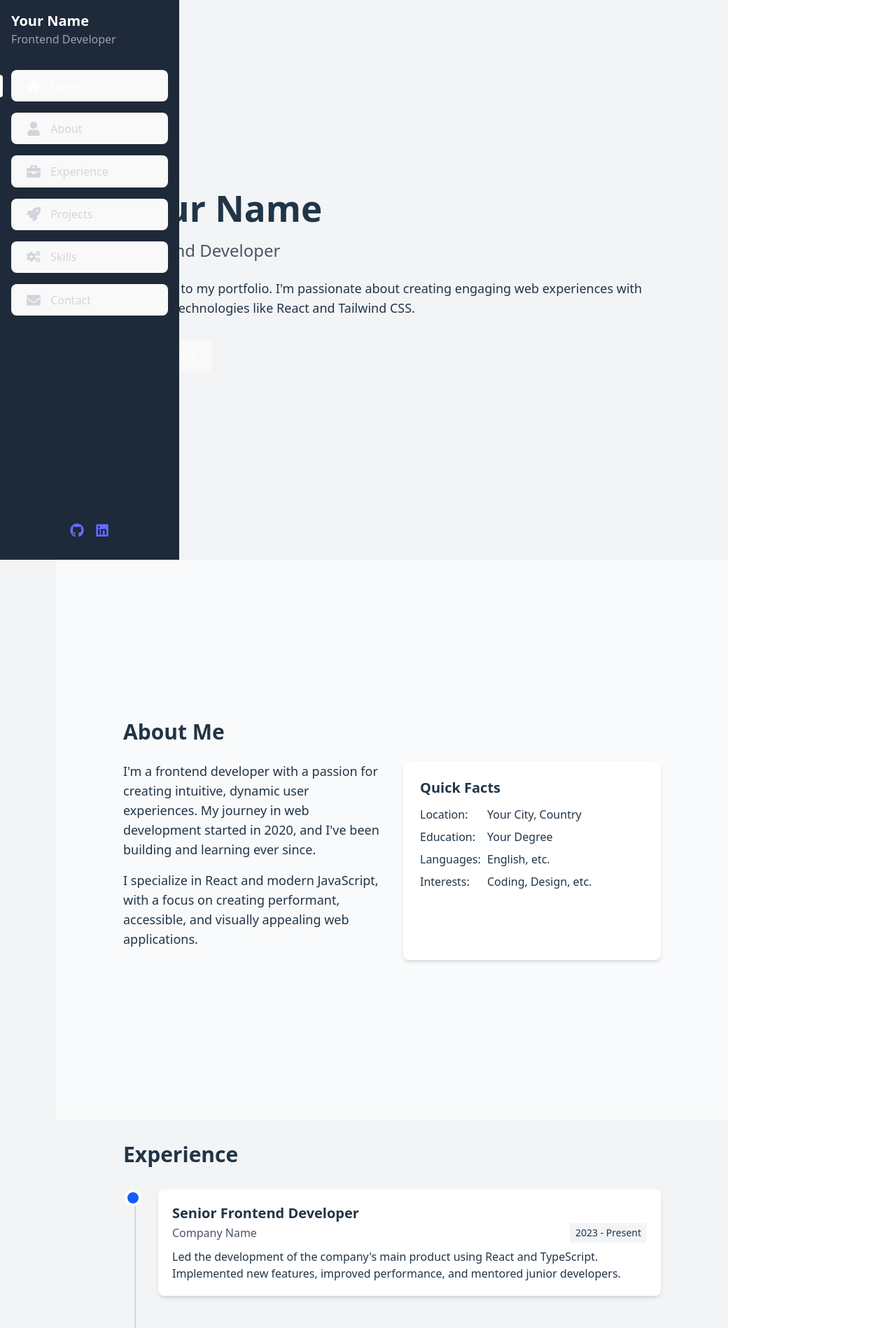
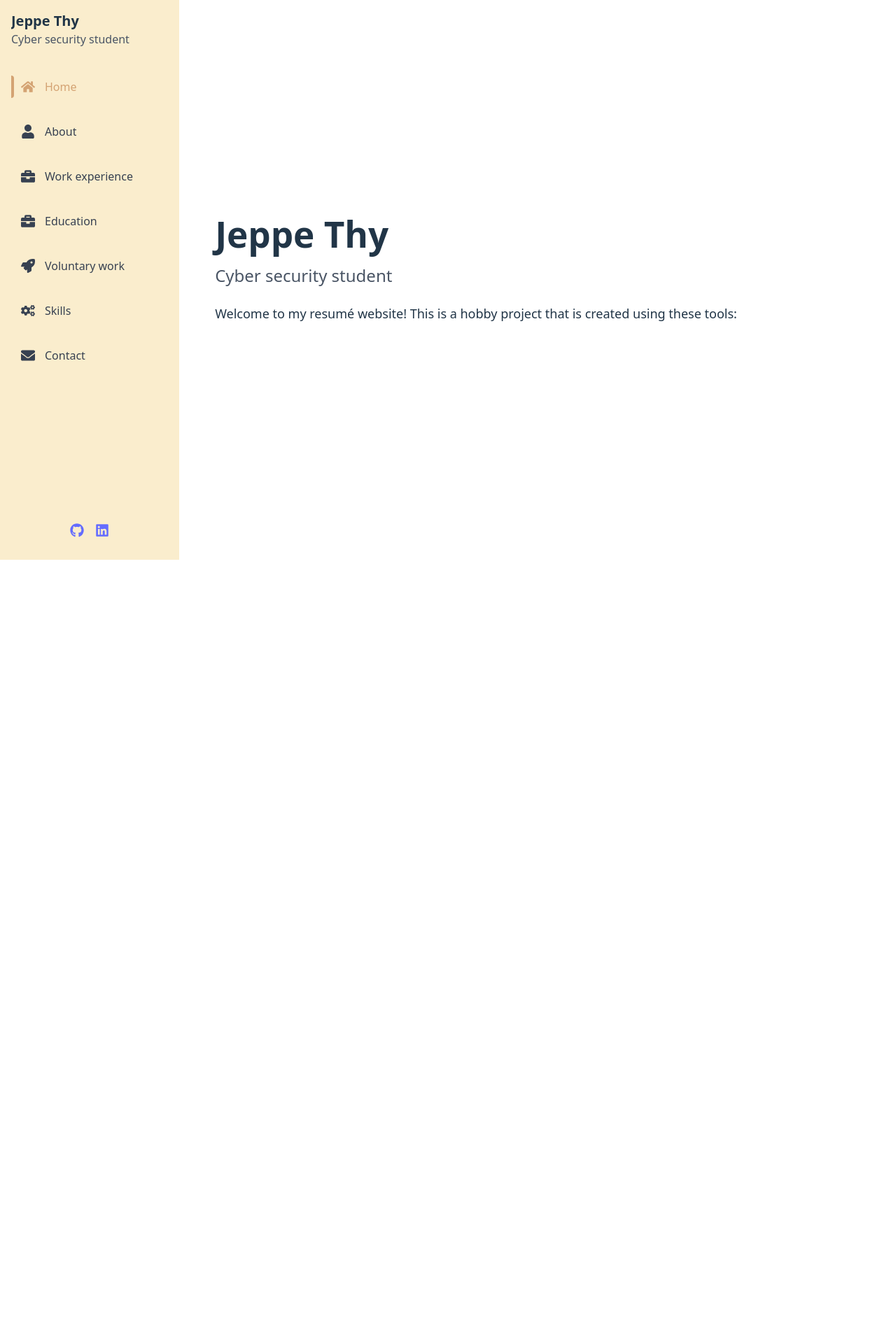
Before and after one commit to jeppete/CV-website, a React (Vite) app: page / in a window 1280 px wide. Shown: the top 1898 px of the page at 70% size. After the commit the page ends 800 px from the top, so only its background shows below. Built offline with nearby package versions, Linux system fonts and the light colour scheme.

Commit message:
changed appearence

```diff
--- a/src/App.jsx
+++ b/src/App.jsx
@@ -8,7 +8,7 @@ function App() {
     <Router>
       <MainLayout>
         <HomePage />
-      </MainLayout>
+      //</MainLayout>
     </Router>
   );
 }
--- /dev/null
+++ b/src/components/sidebar.css
@@ -0,0 +1,126 @@
+/* src/components/Sidebar.css */
+.sidebar {
+    height: 100vh;
+    position: fixed;
+    left: 0;
+    top: 0;
+    padding: 1rem;
+    transition: all 0.3s;
+    z-index: 10;
+    background-color: #faedcd;
+    opacity: 50%;
+  }
+
+  .sidebar-expanded {
+    width: 16rem; /* w-64 */
+    opacity: 100%;
+  }
+
+  .sidebar-collapsed {
+    width: 5rem; /* w-20 */
+  }
+
+  .header {
+    margin-bottom: 2rem;
+    overflow: hidden;
+    transition: opacity 0.3s;
+  }
+
+  .header-visible {
+    opacity: 100;
+  }
+
+  .header-hidden {
+    opacity: 0;
+  }
+
+  .nav-list {
+    display: flex;
+    flex-direction: column;
+    gap: 1rem;
+  }
+
+  .nav-button {
+    display: flex;
+    align-items: center;
+    padding: 0.75rem;
+    transition: color 0.3s;
+    width: 100%;
+    text-align: left;
+    background: transparent;
+    border: none;
+    position: relative;
+  }
+
+  .nav-button-active {
+    color: #d4a373
+  }
+
+  .nav-button-inactive {
+    color: #374151; /* gray-700 */
+  }
+
+  .nav-button-inactive:hover {
+    color: #1f2937; /* gray-800 */
+  }
+
+  .icon-container {
+    display: inline-flex;
+    justify-content: center;
+    align-items: center;
+    width: 1.5rem;
+  }
+
+  .label {
+    margin-left: 0.75rem;
+    white-space: nowrap;
+    overflow: hidden;
+    transition: all 0.3s;
+  }
+
+  .label-visible {
+    opacity: 100;
+  }
+
+  .label-hidden {
+    opacity: 0;
+    width: 0;
+  }
+
+  .indicator {
+    position: absolute;
+    left: 0;
+    width: 0.25rem;
+    height: 2rem;
+    background-color: #d4a373;
+    border-top-right-radius: 9999px;
+    border-bottom-right-radius: 9999px;
+  }
+
+  .social-container {
+    position: absolute;
+    bottom: 2rem;
+    left: 0;
+    right: 0;
+    display: flex;
+    justify-content: center;
+  }
+
+  .social-icons {
+    display: flex;
+    color: #4b5563; /* gray-600 */
+  }
+
+  .social-icons-expanded {
+    gap: 1rem;
+    flex-direction: row;
+  }
+
+  .social-icons-collapsed {
+    gap: 1rem;
+    flex-direction: column;
+  }
+
+  .social-link:hover {
+    color: #1f2937; /* gray-800 */
+  }
--- a/src/components/sidebar.jsx
+++ b/src/components/sidebar.jsx
@@ -2,6 +2,7 @@
 import { useState, useEffect } from 'react';
 import { motion } from 'framer-motion';
 import { FaHome, FaUser, FaBriefcase, FaRocket, FaCogs, FaEnvelope, FaGithub, FaLinkedin } from 'react-icons/fa';
+import './Sidebar.css';
 
 function Sidebar() {
   const [isExpanded, setIsExpanded] = useState(false);
@@ -10,8 +11,9 @@ function Sidebar() {
   const navItems = [
     { id: 'home', label: 'Home', icon: <FaHome size={20} /> },
     { id: 'about', label: 'About', icon: <FaUser size={20} /> },
-    { id: 'experience', label: 'Experience', icon: <FaBriefcase size={20} /> },
-    { id: 'projects', label: 'Projects', icon: <FaRocket size={20} /> },
+    { id: 'workexperience', label: 'Work experience', icon: <FaBriefcase size={20} /> },
+    { id: 'education', label: 'Education', icon: <FaBriefcase size={20} /> },
+    { id: 'voluntary', label: 'Voluntary work', icon: <FaRocket size={20} /> },
     { id: 'skills', label: 'Skills', icon: <FaCogs size={20} /> },
     { id: 'contact', label: 'Contact', icon: <FaEnvelope size={20} /> },
   ];
@@ -48,37 +50,36 @@ function Sidebar() {
 
   return (
     <nav
-      className={`bg-gray-800 text-white h-screen fixed left-0 top-0 p-4 transition-all duration-300 z-10
-                 ${isExpanded ? 'w-64' : 'w-20'}`}
+      className={`sidebar ${isExpanded ? 'sidebar-expanded' : 'sidebar-collapsed'}`}
       onMouseEnter={() => setIsExpanded(true)}
       onMouseLeave={() => setIsExpanded(false)}
     >
-      <div className={`mb-8 overflow-hidden ${isExpanded ? 'opacity-100' : 'opacity-0'} transition-opacity duration-300`}>
-        <h2 className="text-xl font-bold truncate">Your Name</h2>
-        <p className="text-gray-400 truncate">Frontend Developer</p>
+      <div className={`header ${isExpanded ? 'header-visible' : 'header-hidden'}`}>
+        <h2 className="text-xl font-bold truncate">Jeppe Thy</h2>
+        <p className="text-gray-600 truncate">Cyber security student</p>
       </div>
 
-      <ul className="space-y-4">
+      <ul className="nav-list">
         {navItems.map((item) => (
           <li key={item.id}>
             <button
               onClick={() => scrollToSection(item.id)}
-              className={`flex items-center p-3 rounded-lg transition-colors w-full text-left ${
+              className={`nav-button ${
                 activeSection === item.id
-                  ? 'bg-blue-600 text-white'
-                  : 'text-gray-300 hover:bg-gray-700'
+                  ? 'nav-button-active'
+                  : 'nav-button-inactive'
               }`}
             >
-              <span className="inline-flex justify-center items-center w-6">{item.icon}</span>
+              <span className="icon-container">{item.icon}</span>
 
-              <span className={`ml-3 truncate ${isExpanded ? 'opacity-100' : 'opacity-0 w-0'} transition-all duration-300`}>
+              <span className={`label ${isExpanded ? 'label-visible' : 'label-hidden'}`}>
                 {item.label}
               </span>
 
               {activeSection === item.id && (
                 <motion.div
                   layoutId="sidebar-indicator"
-                  className="absolute left-0 w-1 h-8 bg-white rounded-r-full"
+                  className="indicator"
                   initial={false}
                   transition={{ type: 'spring', stiffness: 300, damping: 30 }}
                 />
@@ -88,12 +89,12 @@ function Sidebar() {
         ))}
       </ul>
 
-      <div className="absolute bottom-8 left-0 right-0 flex justify-center">
-        <div className={`flex ${isExpanded ? 'space-x-4' : 'flex-col space-y-4'} text-gray-400`}>
-          <a href="https://github.com/jeppete" target="_blank" rel="noopener noreferrer" className="hover:text-white">
+      <div className="social-container">
+        <div className={`social-icons ${isExpanded ? 'social-icons-expanded' : 'social-icons-collapsed'}`}>
+          <a href="https://github.com/jeppete" target="_blank" rel="noopener noreferrer" className="social-link">
             <FaGithub size={20} />
           </a>
-          <a href="https://linkedin.com/in/jeppe-thy" target="_blank" rel="noopener noreferrer" className="hover:text-white">
+          <a href="https://linkedin.com/in/jeppe-thy" target="_blank" rel="noopener noreferrer" className="social-link">
             <FaLinkedin size={20} />
           </a>
         </div>
--- a/src/index.css
+++ b/src/index.css
@@ -26,8 +26,7 @@ a:hover {
 
 body {
   margin: 0;
-  display: flex;
-  place-items: center;
+  padding: 0;
   min-width: 320px;
   min-height: 100vh;
 }
--- /dev/null
+++ b/src/layouts/MainLayOut.css
@@ -0,0 +1,17 @@
+/* src/layouts/MainLayout.css */
+.layout-container {
+    display: flex;
+    min-height: 100vh;
+    width: 100%;
+    position: relative;
+    overflow: hidden;
+  }
+
+  .main-content {
+    flex: 1;
+    margin-left: 5rem; /* Match the width of collapsed sidebar */
+    height: 100vh;
+    overflow-y: auto;
+    overflow-x: hidden;
+    scroll-behavior: smooth;
+  }
--- a/src/layouts/MainLayout.jsx
+++ b/src/layouts/MainLayout.jsx
@@ -1,11 +1,12 @@
 // src/layouts/MainLayout.jsx
 import Sidebar from '../components/sidebar';
+import './MainLayout.css';
 
 function MainLayout({ children }) {
   return (
-    <div className="flex min-h-screen bg-gray-100">
+    <div className="layout-container">
       <Sidebar />
-      <main className="flex-1 ml-20 transition-all duration-300">
+      <main className="main-content">
         {children}
       </main>
     </div>
--- a/src/pages/HomePage.jsx
+++ b/src/pages/HomePage.jsx
@@ -1,8 +1,9 @@
 // src/pages/HomePage.jsx
 import HomeSection from '../sections/HomeSection';
 import AboutSection from '../sections/AboutSection';
-import ExperienceSection from '../sections/ExperienceSection';
-import ProjectsSection from '../sections/ProjectsSection';
+import WorkExperienceSection from '../sections/WorkExperienceSection';
+import EducationSection from '../sections/EducationSection';
+import VoluntaryWorkSection from '../sections/VoluntaryWorkSection';
 import SkillsSection from '../sections/SkillsSection';
 import ContactSection from '../sections/ContactSection';
 
@@ -11,8 +12,9 @@ function HomePage() {
     <div className="overflow-y-auto">
       <HomeSection />
       <AboutSection />
-      <ExperienceSection />
-      <ProjectsSection />
+      <WorkExperienceSection />
+      <EducationSection />
+      <VoluntaryWorkSection />
       <SkillsSection />
       <ContactSection />
     </div>
--- a/src/sections/ProjectsSection.jsx
+++ b/src/sections/EducationSection.jsx
@@ -1,7 +1,7 @@
-// src/sections/ProjectsSection.jsx
+
 import { motion } from 'framer-motion';
 
-function ProjectsSection() {
+function EducationSection() {
   const projects = [
     {
       title: "E-commerce Platform",
@@ -24,7 +24,7 @@ function ProjectsSection() {
   ];
 
   return (
-    <section id="projects" className="min-h-screen flex items-center p-8 bg-gray-50">
+    <section id="education" className="min-h-screen flex items-center p-8 bg-gray-50">
       <motion.div
         initial={{ opacity: 0, y: 20 }}
         whileInView={{ opacity: 1, y: 0 }}
@@ -74,4 +74,4 @@ function ProjectsSection() {
   );
 }
 
-export default ProjectsSection;
+export default EducationSection;
--- a/src/sections/HomeSection.jsx
+++ b/src/sections/HomeSection.jsx
@@ -11,18 +11,11 @@ function HomeSection() {
         transition={{ duration: 0.6 }}
         className="max-w-3xl"
       >
-        <h1 className="text-5xl font-bold mb-4">Your Name</h1>
-        <h2 className="text-2xl text-gray-600 mb-6">Frontend Developer</h2>
+        <h1 className="text-5xl font-bold mb-4">Jeppe Thy</h1>
+        <h2 className="text-2xl text-gray-600 mb-6">Cyber security student</h2>
         <p className="text-lg mb-8">
-          Welcome to my portfolio. I'm passionate about creating engaging web experiences
-          with modern technologies like React and Tailwind CSS.
+          Welcome to my resumé website! This is a hobby project that is created using these tools:
         </p>
-        <button
-          className="bg-blue-600 hover:bg-blue-700 text-white px-6 py-3 rounded-lg"
-          onClick={() => document.getElementById('about').scrollIntoView({ behavior: 'smooth' })}
-        >
-          Learn More
-        </button>
       </motion.div>
     </section>
   );
--- a/src/sections/ExperienceSection.jsx
+++ b/src/sections/VoluntaryWorkSection.jsx
@@ -1,7 +1,7 @@
 // src/sections/ExperienceSection.jsx
 import { motion } from 'framer-motion';
 
-function ExperienceSection() {
+function VoluntaryWorkSection() {
   const experiences = [
     {
       title: "Senior Frontend Developer",
@@ -36,7 +36,7 @@ function ExperienceSection() {
   ];
 
   return (
-    <section id="experience" className="min-h-screen flex items-center p-8">
+    <section id="voluntary" className="min-h-screen flex items-center p-8">
       <motion.div
         initial={{ opacity: 0, y: 20 }}
         whileInView={{ opacity: 1, y: 0 }}
@@ -73,4 +73,4 @@ function ExperienceSection() {
   );
 }
 
-export default ExperienceSection;
+export default VoluntaryWorkSection;
--- /dev/null
+++ b/src/sections/WorkExperienceSection.jsx
@@ -0,0 +1,76 @@
+// src/sections/ExperienceSection.jsx
+import { motion } from 'framer-motion';
+
+function WorkExperienceSection() {
+  const experiences = [
+    {
+      title: "Senior Frontend Developer",
+      company: "Company Name",
+      period: "2023 - Present",
+      description: "Led the development of the company's main product using React and TypeScript. Implemented new features, improved performance, and mentored junior developers."
+    },
+    {
+      title: "Frontend Developer",
+      company: "Previous Company",
+      period: "2020 - 2023",
+      description: "Developed and maintained multiple web applications with React. Collaborated with designers and backend engineers to deliver high-quality products."
+    },
+    {
+      title: "Web Developer Intern",
+      company: "Internship Company",
+      period: "2019 - 2020",
+      description: "Assisted in the development of various web projects. Gained experience with HTML, CSS, JavaScript, and modern frameworks."
+    },
+    {
+        title: "Web Developer Intern",
+        company: "Internship Company",
+        period: "2019 - 2020",
+        description: "Assisted in the development of various web projects. Gained experience with HTML, CSS, JavaScript, and modern frameworks."
+      },
+      {
+        title: "Web Developer Intern",
+        company: "Internship Company",
+        period: "2019 - 2020",
+        description: "Assisted in the development of various web projects. Gained experience with HTML, CSS, JavaScript, and modern frameworks."
+      }
+  ];
+
+  return (
+    <section id="workexperience" className="min-h-screen flex items-center p-8">
+      <motion.div
+        initial={{ opacity: 0, y: 20 }}
+        whileInView={{ opacity: 1, y: 0 }}
+        viewport={{ once: true }}
+        transition={{ duration: 0.6 }}
+        className="max-w-3xl mx-auto w-full"
+      >
+        <h2 className="text-3xl font-bold mb-8">Experience</h2>
+
+        <div className="relative border-l-2 border-gray-300 pl-8 ml-4">
+          {experiences.map((exp, index) => (
+            <motion.div
+              key={index}
+              initial={{ opacity: 0, x: -20 }}
+              whileInView={{ opacity: 1, x: 0 }}
+              viewport={{ once: true }}
+              transition={{ duration: 0.5, delay: index * 0.1 }}
+              className="mb-12 relative"
+            >
+              <div className="absolute -left-12 w-6 h-6 bg-blue-600 rounded-full border-4 border-white" />
+              <div className="bg-white p-5 rounded-lg shadow-md">
+                <h3 className="text-xl font-bold">{exp.title}</h3>
+                <div className="flex justify-between items-center mb-2">
+                  <p className="text-gray-600">{exp.company}</p>
+                  <p className="text-sm bg-gray-100 px-2 py-1 rounded">{exp.period}</p>
+                </div>
+                <p>{exp.description}</p>
+              </div>
+            </motion.div>
+          ))}
+        </div>
+      </motion.div>
+    </section>
+  );
+}
+
+export default WorkExperienceSection;
```
